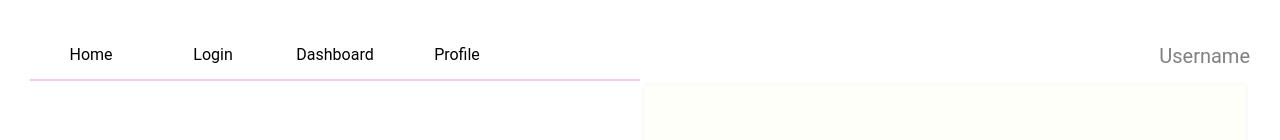
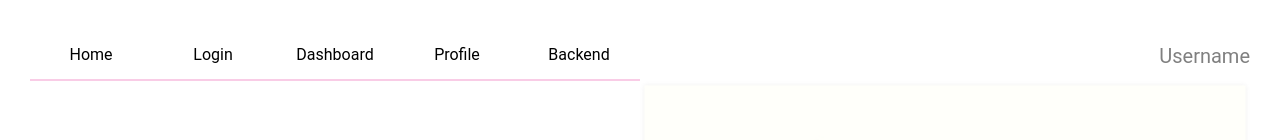
Before and after one commit to dfloresdev/platzi-employees, a React (Create React App) app: page / in a window 1280 px wide. Shown: the top 140 px of the page. Built offline with nearby package versions, Linux system fonts and the light colour scheme.

Commit message:
[HEADER] add link to documentation about the backend

```diff
--- a/src/components/header/Header.jsx
+++ b/src/components/header/Header.jsx
@@ -19,7 +19,12 @@ const Header = () => (
       <Link to="/profile">
         <p>Profile</p>
       </Link>
-      <a></a>
+      <a
+        href="https://platzi-master-23c57.wl.r.appspot.com/api-docs/"
+        target="_blank"
+      >
+        <p>Backend</p>
+      </a>
     </div>
     <div className="menu--userName">
       <p>Username</p>
```
